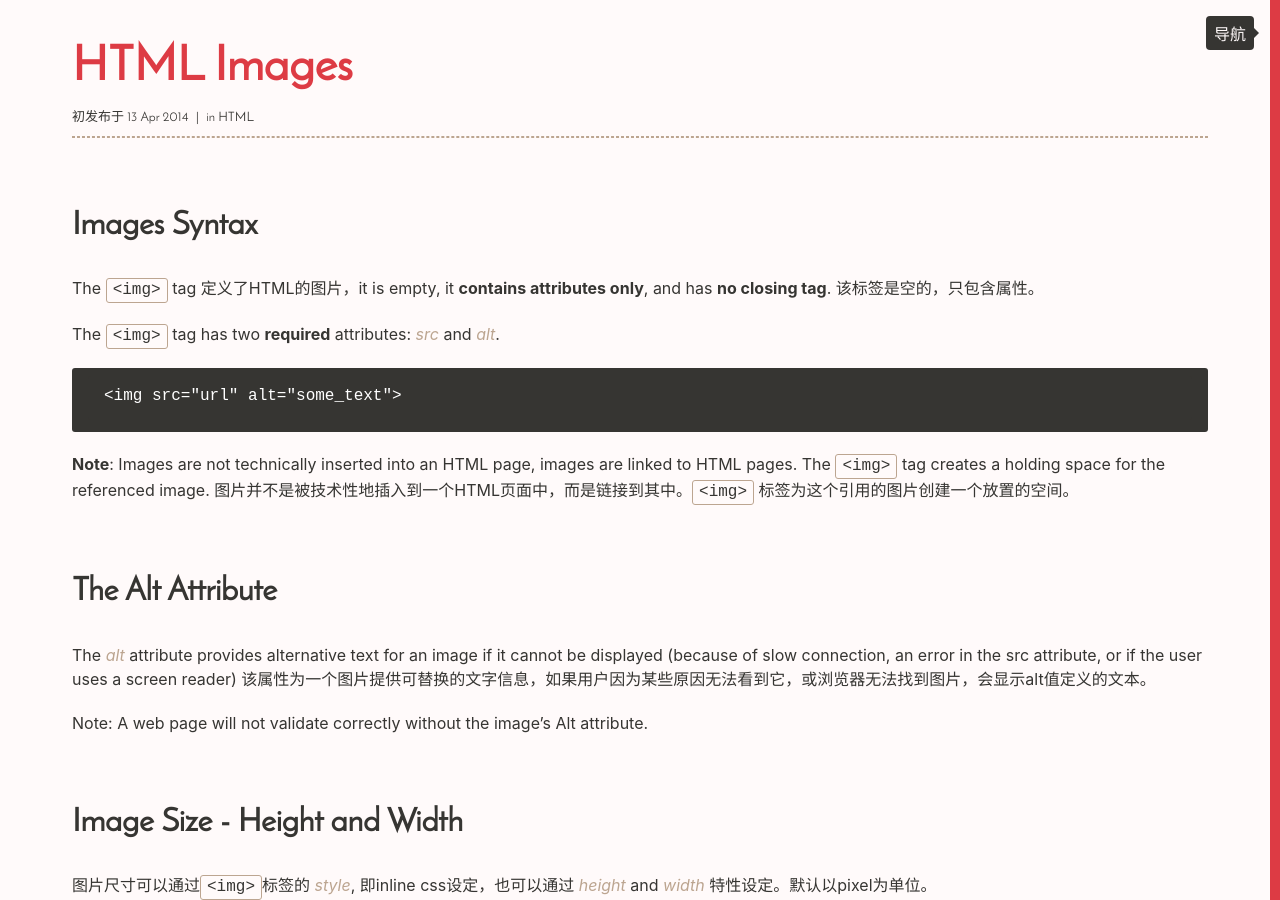
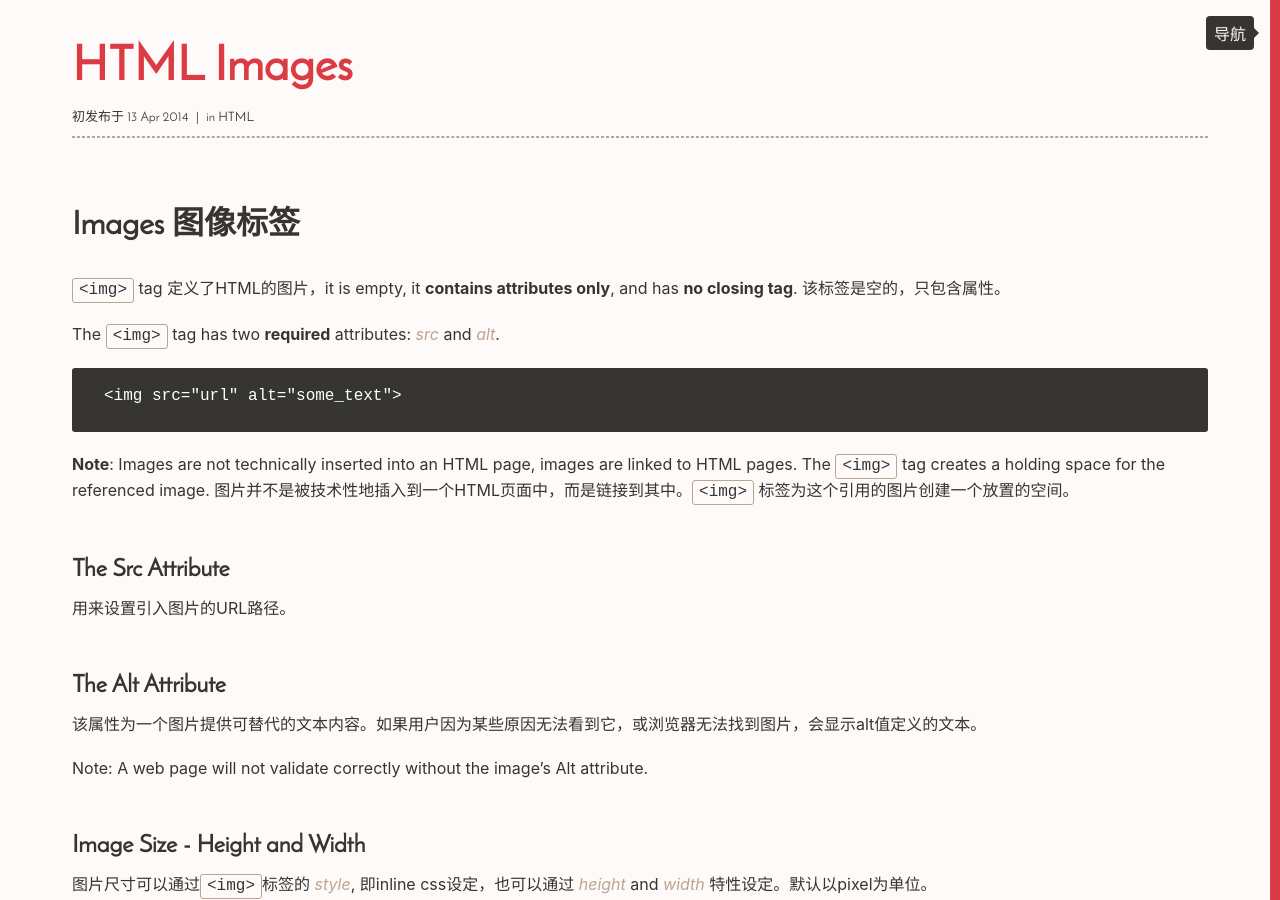
Before and after one commit to Vivi-wu/dive-into-web, a Jekyll site: the page built from _posts/2014-04-13-HTML-Images.markdown, in a window 1280 px wide and 900 px high. Built offline with Jekyll 4.4.1, drawn with Linux system fonts in a browser that asks for light colours.

Commit message:
mod 更新HTML相关博文

```diff
--- a/_posts/2014-04-13-HTML-Images.markdown
+++ b/_posts/2014-04-13-HTML-Images.markdown
@@ -2,10 +2,9 @@
 title:  "HTML Images"
 category: HTML
 ---
-## Images Syntax
+## Images 图像标签
 
-The `<img>` tag 定义了HTML的图片，it is empty, it **contains attributes only**, and has **no closing tag**.
-该标签是空的，只包含属性。
+`<img>` tag 定义了HTML的图片，it is empty, it **contains attributes only**, and has **no closing tag**. 该标签是空的，只包含属性。
 
 The `<img>` tag has two **required** attributes: _src_ and _alt_.
 
@@ -15,14 +14,17 @@ The `<img>` tag has two **required** attributes: _src_ and _alt_.
 
 <!--more-->
 
-## The Alt Attribute
+### The Src Attribute
 
-The _alt_ attribute provides alternative text for an image if it cannot be displayed (because of slow connection, an error in the src attribute, or if the user uses a screen reader)
-该属性为一个图片提供可替换的文字信息，如果用户因为某些原因无法看到它，或浏览器无法找到图片，会显示alt值定义的文本。
+用来设置引入图片的URL路径。
+
+### The Alt Attribute
+
+该属性为一个图片提供可替代的文本内容。如果用户因为某些原因无法看到它，或浏览器无法找到图片，会显示alt值定义的文本。
 
 Note: A web page will not validate correctly without the image's Alt attribute.
 
-## Image Size - Height and Width
+### Image Size - Height and Width
 
 图片尺寸可以通过`<img>`标签的 _style_, 即inline css设定，也可以通过 _height_ and _width_ 特性设定。默认以pixel为单位。
 
--- a/_posts/2014-04-14-HTML-Lists.markdown
+++ b/_posts/2014-04-14-HTML-Lists.markdown
@@ -4,7 +4,7 @@ category: HTML
 ---
 ## Unordered HTML List 无序列表
 
-Starts with the `<ul>` tag. Each list item starts with the `<li>` tag. 无序列表项目由小黑实心圆标记。
+Starts with the `<ul>` tag. Each list item starts with the `<li>` tag. 无序列表项目默认由小黑实心圆标记。
 
     <ul>
       <li>Coffee</li>
@@ -17,7 +17,7 @@ Starts with the `<ul>` tag. Each list item starts with the `<li>` tag. 无序列
 
 ## Ordered HTML List 有序列表
 
-Starts with the `<ol>` tag. Each list item starts with the `<li>` tag and are marked with numbers. 数字列表每个元素由数字标记
+Starts with the `<ol>` tag. Each list item starts with the `<li>` tag and are marked with numbers. 数字列表默认每个元素由数字标记
 
 <!--more-->
 
```
Also changed, not shown: _posts/2014-04-12-HTML-Heading-Paragraph-Formatting.markdown (+7 -7 lines), _posts/2014-04-20-HTML-Forms-and-Form-Elements.markdown (+10 -6 lines).
